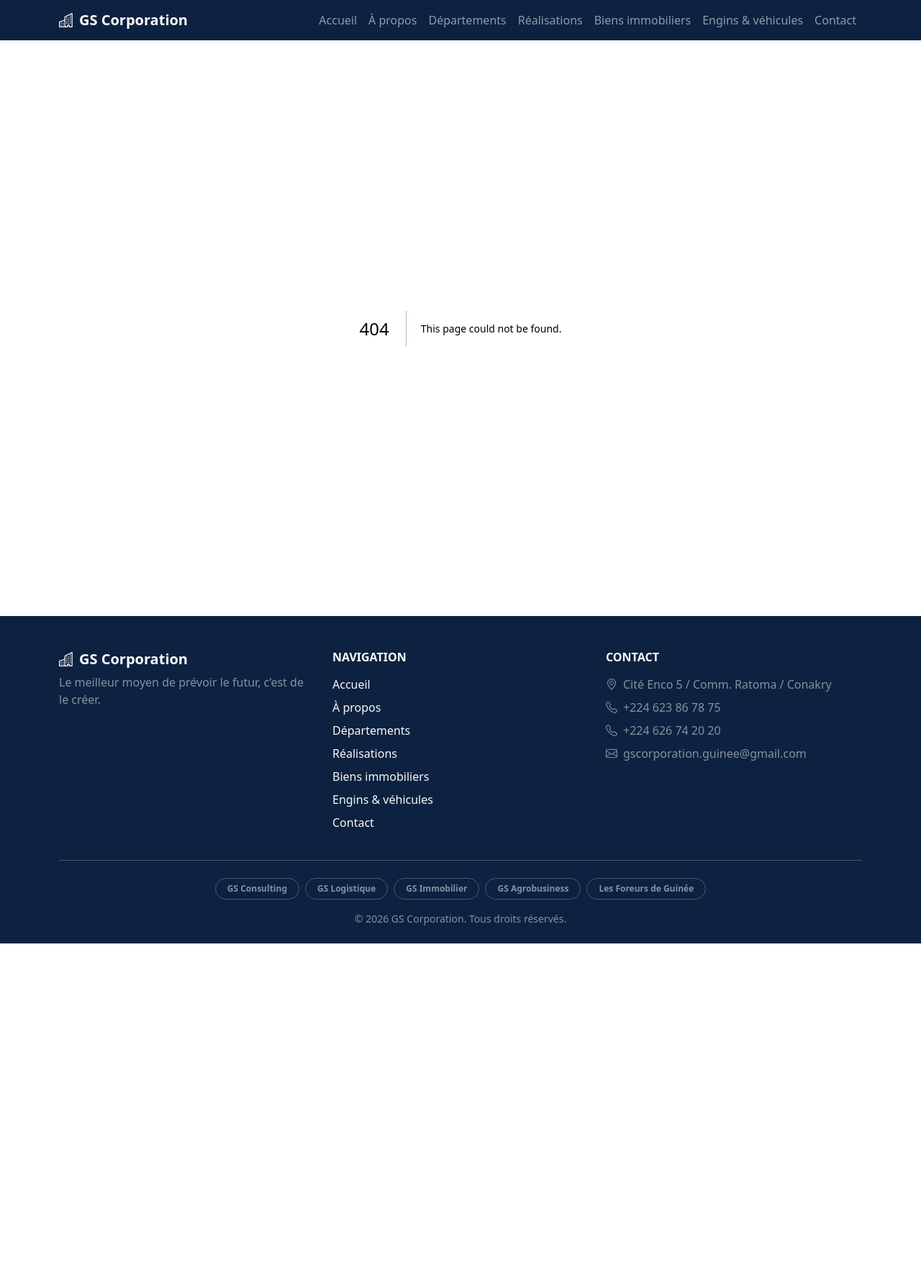
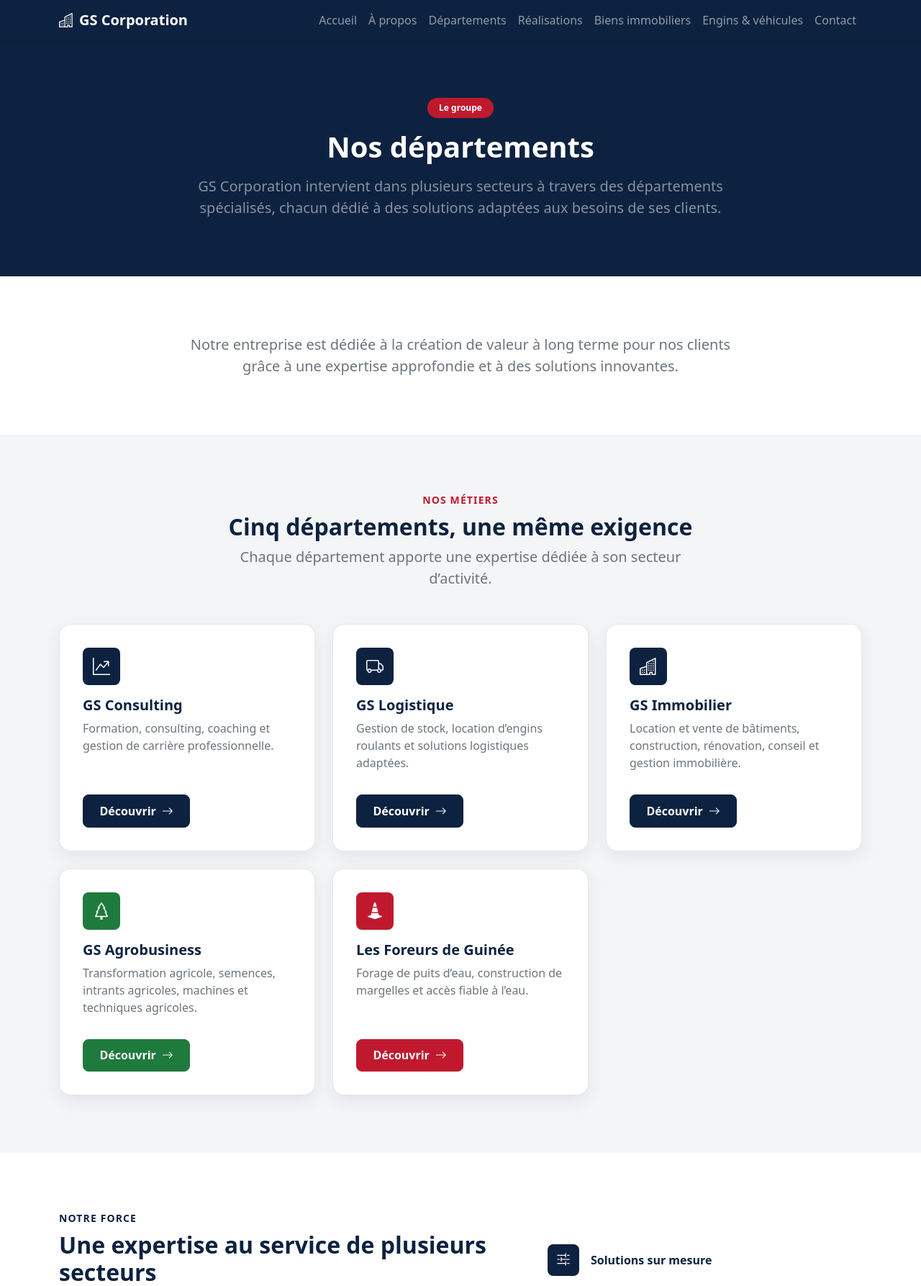
Before and after one commit to Gaslandie/gs_corporation, a Next.js app: page /departements in a window 1280 px wide. Before the commit this address had no page. Shown: the top 1787 px of the page at 72% size. Before the commit the page ends 1311 px from the top, so only its background shows below. Built offline with nearby package versions, Linux system fonts and the light colour scheme.

Commit message:
Ajout de la page départements

```diff
--- /dev/null
+++ b/src/app/departements/page.js
@@ -0,0 +1,108 @@
+import PageHeader from "@/components/sections/PageHeader";
+import SectionTitle from "@/components/sections/SectionTitle";
+import ContactCTA from "@/components/sections/ContactCTA";
+import DepartmentCard from "@/components/cards/DepartmentCard";
+import departments from "@/data/departments";
+
+export const metadata = {
+  title: "Nos départements — GS Corporation",
+  description:
+    "Découvrez les départements spécialisés de GS Corporation : consulting, logistique, immobilier, agrobusiness et forage.",
+};
+
+// Points clés du bloc « expertise multisectorielle ».
+const expertisePoints = [
+  { icon: "bi-sliders2", label: "Solutions sur mesure" },
+  { icon: "bi-lightbulb", label: "Innovation constante" },
+  { icon: "bi-stars", label: "Excellence opérationnelle" },
+];
+
+export default function DepartementsPage() {
+  return (
+    <main>
+      {/* 1. En-tête de page */}
+      <PageHeader
+        eyebrow="Le groupe"
+        title="Nos départements"
+        subtitle="GS Corporation intervient dans plusieurs secteurs à travers des départements spécialisés, chacun dédié à des solutions adaptées aux besoins de ses clients."
+      />
+
+      {/* 2. Introduction */}
+      <section className="section-padding">
+        <div className="container">
+          <p
+            className="fs-5 text-secondary text-center mx-auto mb-0"
+            style={{ maxWidth: "760px" }}
+          >
+            Notre entreprise est dédiée à la création de valeur à long terme pour
+            nos clients grâce à une expertise approfondie et à des solutions
+            innovantes.
+          </p>
+        </div>
+      </section>
+
+      {/* 3. Grille des départements */}
+      <section className="section-padding section-muted">
+        <div className="container">
+          <SectionTitle
+            eyebrow="Nos métiers"
+            title="Cinq départements, une même exigence"
+            subtitle="Chaque département apporte une expertise dédiée à son secteur d’activité."
+          />
+          <div className="row g-4">
+            {departments.map((department) => (
+              <div className="col-12 col-md-6 col-lg-4" key={department.slug}>
+                <DepartmentCard
+                  department={department}
+                  ctaLabel="Découvrir"
+                  ctaAsButton
+                />
+              </div>
+            ))}
+          </div>
+        </div>
+      </section>
+
+      {/* 4. Bloc expertise multisectorielle */}
+      <section className="section-padding gs-navy-accent">
+        <div className="container">
+          <div className="row g-5 align-items-center">
+            <div className="col-12 col-lg-7">
+              <SectionTitle
+                eyebrow="Notre force"
+                title="Une expertise au service de plusieurs secteurs"
+                center={false}
+              />
+              <p className="fs-5 text-secondary mb-0">
+                Chez GS Corporation, nous sommes déterminés à fournir des
+                solutions sur mesure, à innover constamment et à maintenir des
+                normes élevées de qualité et de durabilité dans tout ce que nous
+                faisons.
+              </p>
+            </div>
+            <div className="col-12 col-lg-5">
+              <ul className="list-unstyled mb-0">
+                {expertisePoints.map((point) => (
+                  <li className="d-flex align-items-center mb-3" key={point.label}>
+                    <span
+                      className="gs-icon-badge me-3"
+                      style={{ width: "2.75rem", height: "2.75rem", fontSize: "1.25rem" }}
+                    >
+                      <i className={`bi ${point.icon}`} aria-hidden="true"></i>
+                    </span>
+                    <span className="fw-semibold" style={{ color: "var(--gs-bleu-marine)" }}>
+                      {point.label}
+                    </span>
+                  </li>
+                ))}
+              </ul>
+            </div>
+          </div>
+        </div>
+      </section>
+
+      {/* 5. CTA contact */}
+      <ContactCTA />
+    </main>
+  );
+}
--- a/src/components/cards/DepartmentCard.jsx
+++ b/src/components/cards/DepartmentCard.jsx
@@ -2,8 +2,17 @@ import Link from "next/link";
 
 // Carte d'un département du groupe.
 // La classe de thème (dept.theme) surcharge --gs-primary pour adapter les couleurs.
-// Sur l'accueil, on passe themed={false} pour conserver les couleurs corporate.
-export default function DepartmentCard({ department, themed = true }) {
+// Props :
+//   department  : objet département (name, description, icon, theme, href).
+//   themed      : applique la couleur du département (false sur l'accueil).
+//   ctaLabel    : libellé de l'action ("En savoir plus" par défaut).
+//   ctaAsButton : affiche l'action sous forme de bouton plutôt que de lien.
+export default function DepartmentCard({
+  department,
+  themed = true,
+  ctaLabel = "En savoir plus",
+  ctaAsButton = false,
+}) {
   return (
     <div className={`card-gs d-flex flex-column ${themed ? department.theme : ""}`}>
       <span className="gs-icon-badge mb-3">
@@ -16,14 +25,24 @@ export default function DepartmentCard({ department, themed = true }) {
 
       <p className="text-secondary flex-grow-1">{department.description}</p>
 
+      {ctaAsButton ? (
+        <Link
+          href={department.href}
+          className="btn btn-gs-primary align-self-start mt-3"
+        >
+          {ctaLabel}
+          <i className="bi bi-arrow-right ms-2" aria-hidden="true"></i>
+        </Link>
+      ) : (
         <Link
           href={department.href}
           className="fw-semibold text-decoration-none mt-2"
           style={{ color: "var(--gs-primary)" }}
         >
-        En savoir plus
+          {ctaLabel}
           <i className="bi bi-arrow-right ms-1" aria-hidden="true"></i>
         </Link>
+      )}
     </div>
   );
 }
--- /dev/null
+++ b/src/components/sections/PageHeader.jsx
@@ -0,0 +1,29 @@
+// En-tête de page réutilisable (pages internes).
+// Fond bleu marine, sur-titre rouge optionnel, titre + sous-titre centrés.
+export default function PageHeader({ eyebrow, title, subtitle }) {
+  return (
+    <section
+      className="section-padding text-white text-center"
+      style={{ backgroundColor: "var(--gs-bleu-marine)" }}
+    >
+      <div className="container">
+        {eyebrow && (
+          <span
+            className="badge rounded-pill mb-3 px-3 py-2"
+            style={{ backgroundColor: "var(--gs-rouge)" }}
+          >
+            {eyebrow}
+          </span>
+        )}
+
+        <h1 className="fw-bold mb-0">{title}</h1>
+
+        {subtitle && (
+          <p className="lead text-white-50 mx-auto mt-3 mb-0" style={{ maxWidth: "760px" }}>
+            {subtitle}
+          </p>
+        )}
+      </div>
+    </section>
+  );
+}
--- a/src/data/departments.js
+++ b/src/data/departments.js
@@ -11,7 +11,7 @@ const departments = [
       "Formation, consulting, coaching et gestion de carrière professionnelle.",
     theme: "theme-consulting",
     icon: "bi-graph-up-arrow",
-    href: "/departements/gs-consulting",
+    href: "/consulting",
   },
   {
     name: "GS Logistique",
@@ -20,16 +20,16 @@ const departments = [
       "Gestion de stock, location d’engins roulants et solutions logistiques adaptées.",
     theme: "theme-logistique",
     icon: "bi-truck",
-    href: "/departements/gs-logistique",
+    href: "/logistique",
   },
   {
     name: "GS Immobilier",
     slug: "gs-immobilier",
     description:
-      "Location et vente de bâtiments, construction, rénovation et gestion immobilière.",
+      "Location et vente de bâtiments, construction, rénovation, conseil et gestion immobilière.",
     theme: "theme-immobilier",
     icon: "bi-buildings",
-    href: "/departements/gs-immobilier",
+    href: "/immobilier",
   },
   {
     name: "GS Agrobusiness",
@@ -38,7 +38,7 @@ const departments = [
       "Transformation agricole, semences, intrants agricoles, machines et techniques agricoles.",
     theme: "theme-agrobusiness",
     icon: "bi-tree",
-    href: "/departements/gs-agrobusiness",
+    href: "/agrobusiness",
   },
   {
     name: "Les Foreurs de Guinée",
@@ -47,7 +47,7 @@ const departments = [
       "Forage de puits d’eau, construction de margelles et accès fiable à l’eau.",
     theme: "theme-foreurs",
     icon: "bi-cone-striped",
-    href: "/departements/les-foreurs-de-guinee",
+    href: "/foreurs-guinee",
   },
 ];
 
```
Lines whose indentation alone changed are shown as unchanged.
